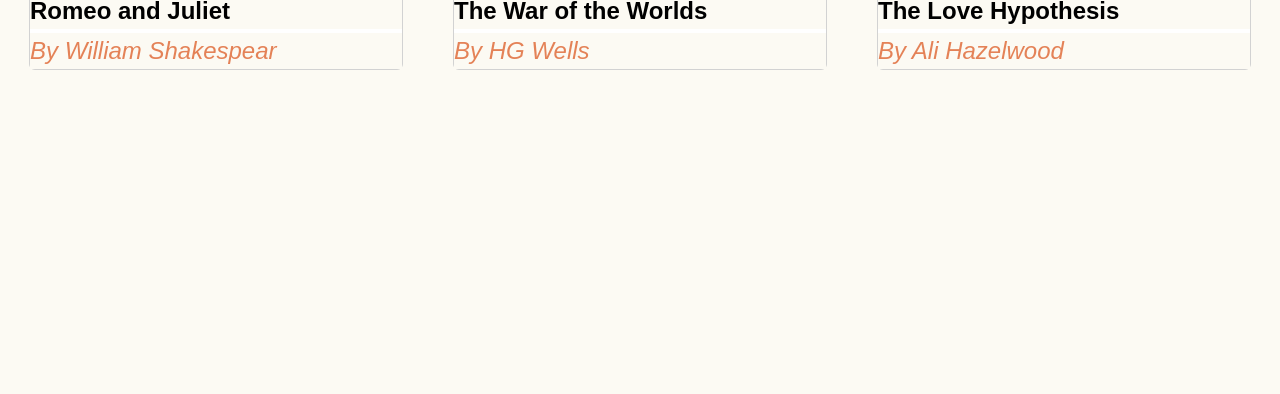
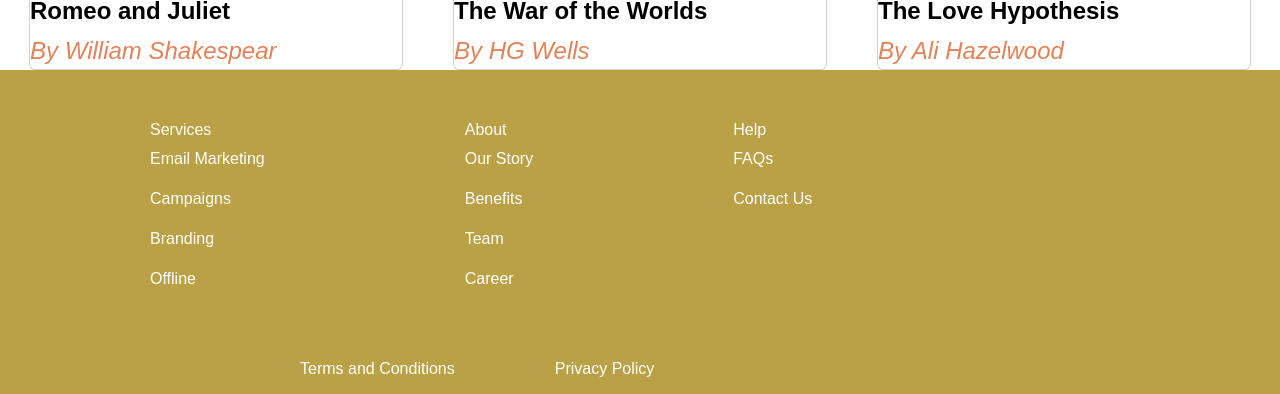
Before and after one commit to steve2030/Book_Review_Front-end, a React (Create React App) app: page / in a window 1280 px wide. Shown: the part 3122-3516 px from the top of the page. Before the commit the page ends 3192 px from the top, so only its background shows below. Built offline with nearby package versions, Linux system fonts and the light colour scheme.

Commit message:
hero && footer container

```diff
--- a/src/App.js
+++ b/src/App.js
@@ -1,6 +1,6 @@
 import React from 'react';
 // import "./styles.css";
-import {Navbar,HeroSection,Categories,Popular,Home,Books,Contact,SignUp,Login} from './components/';
+import {Navbar,HeroSection,Categories,Popular,Home,Books,Contact,SignUp,Login,Footer} from './components/';
 import {Box} from '@mui/material';
 // import 'bootstrap/dist/css/bootstrap.min.css';
 import {Route, Routes } from 'react-router-dom';
@@ -22,6 +22,7 @@ function App() {
    {/* <HeroSection /> */}
    <Categories />
    <Popular />
+   <Footer />
   </div>
   </>
   );
--- a/src/components/Footer.js
+++ b/src/components/Footer.js
@@ -2,7 +2,43 @@ import React from 'react'
 
 const Footer = () => {
   return (
-    <div>Footer</div>
+    <div className='footer'>
+      <div className="service-details">
+        <div className='service-details-header'>
+          <h6>Services</h6>
+          <p>Email Marketing</p>
+          <p>Campaigns</p>
+          <p>Branding</p>
+          <p>Offline</p>
+        </div>
+        <div className='service-details-header'>
+          <h6>About</h6>
+          <p>Our Story</p>
+          <p>Benefits</p>
+          <p>Team</p>
+          <p>Career</p>
+        </div>
+        <div className='service-details-header'>
+          <h6>Help</h6>
+          <p>FAQs</p>
+          <p>Contact Us</p>
+        </div>
+
+      </div>
+      <div className='div-info'>
+        <div className='footer-trc'>
+          <p>Terms and Conditions</p>
+          <p>Privacy Policy</p>
+        </div>
+        <div className='footer-icons'>
+
+          <i class="fa-brands fa-facebook"></i>
+          <i class="fa-brands fa-twitter"></i>
+          <i class="fa-brands fa-instagram"></i>
+
+        </div>
+      </div>
+    </div>
   )
 }
 
--- a/src/index.css
+++ b/src/index.css
@@ -1,6 +1,6 @@
 * {
   font-family: "Poppins", sans-serif;
-  background-color: #fcfaf3;
+
 }
 
 .card {
@@ -136,3 +136,35 @@
   margin-bottom: 0;
   margin-left: 100px;
 }
+
+
+.footer {
+  display: flex;
+  flex-direction: column;
+  background-color: #BBA145;
+  color: #FFFFFF;
+
+}
+
+.service-details {
+  display: flex;
+  flex-direction: row;
+  gap: 200px;
+  margin: 50px 150px;
+}
+
+.div-info {
+  display: flex;
+  flex-direction: row;
+  align-items: center;
+  margin:0px 150px 2px 150px;
+  margin-left: 300px;
+  margin-bottom: 0;
+
+}
+
+.footer-trc {
+  display: flex;
+  flex-direction: row;
+  gap: 100px;
+}
```
